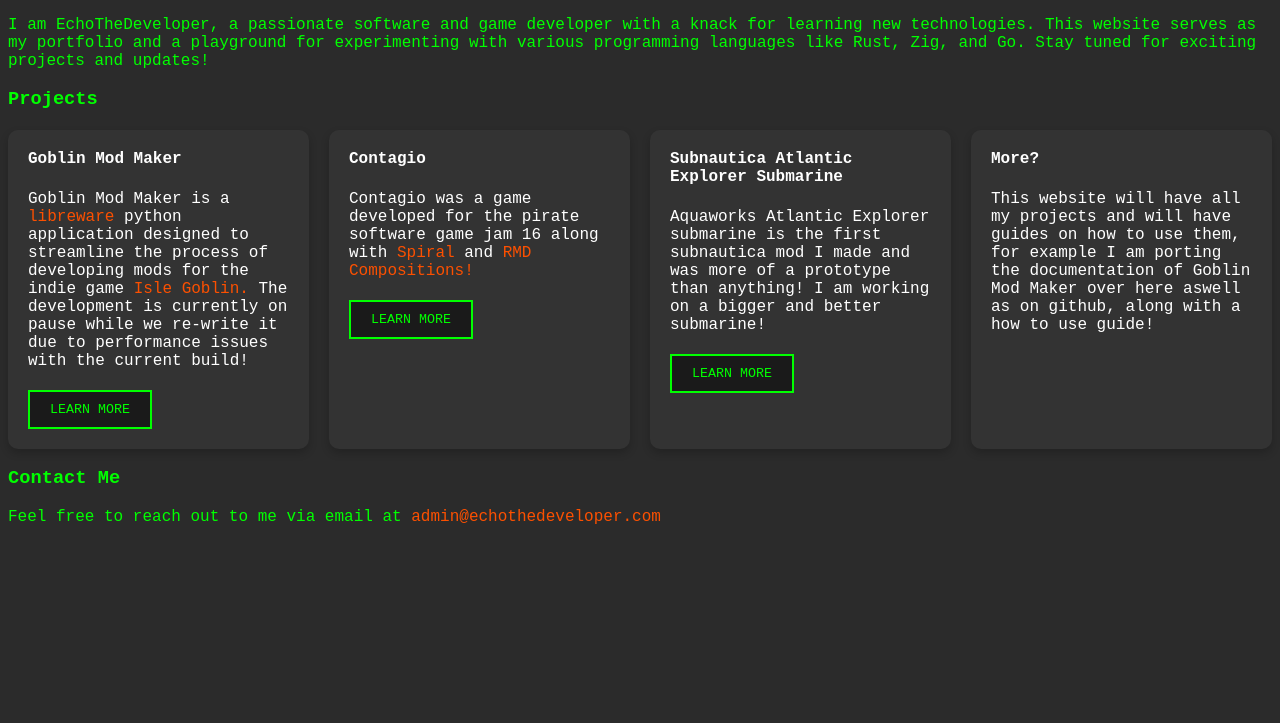
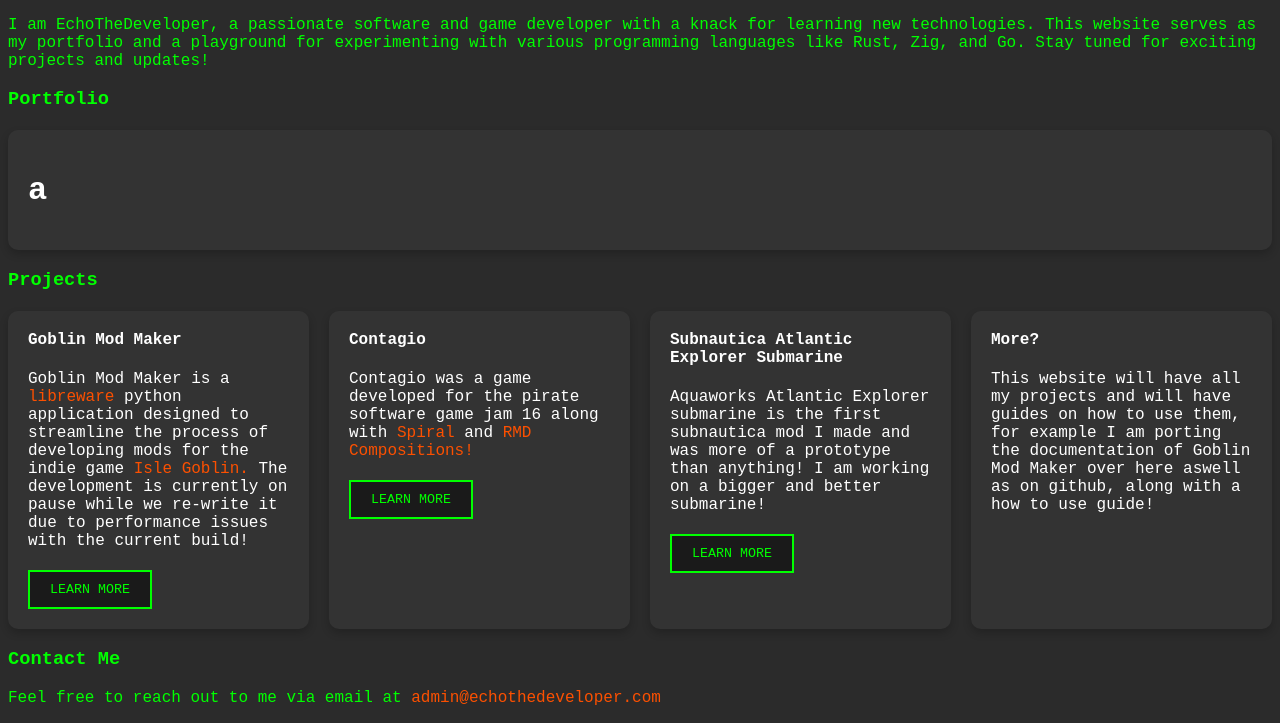
Before and after one commit to EchoTheDeveloper/EchoTheDeveloperCom, a plain HTML site: page index.html in a window 1280 px wide. Shown: the part 105-828 px from the top of the page. Before the commit the page ends 800 px from the top, so only its background shows below. Drawn offline with Linux system fonts and the light colour scheme.

Commit message:
Update index.html

```diff
--- a/index.html
+++ b/index.html
@@ -17,6 +17,12 @@
         This website serves as my portfolio and a playground for experimenting with various programming languages like Rust,
         Zig, and Go. Stay tuned for exciting projects and updates!</p>
     <div>
+        <h3>Portfolio</h3>
+        <div class="projects-grid">
+        <div class="project-card">
+        <h1>a</h1>
+        </div>
+        </div>
         <h3>Projects</h3>
         <div class="projects-grid">
             <div class="project-card">
```
